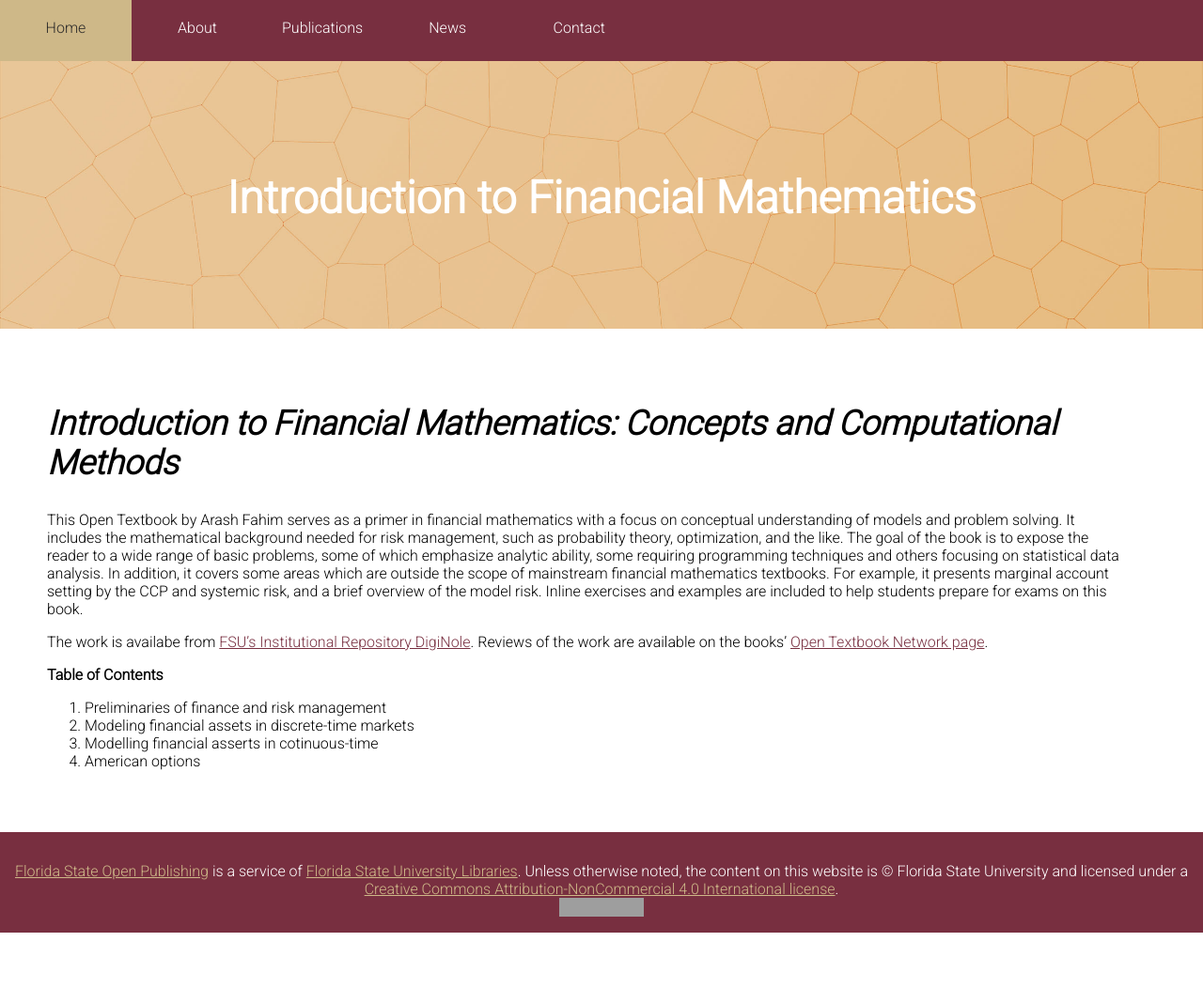
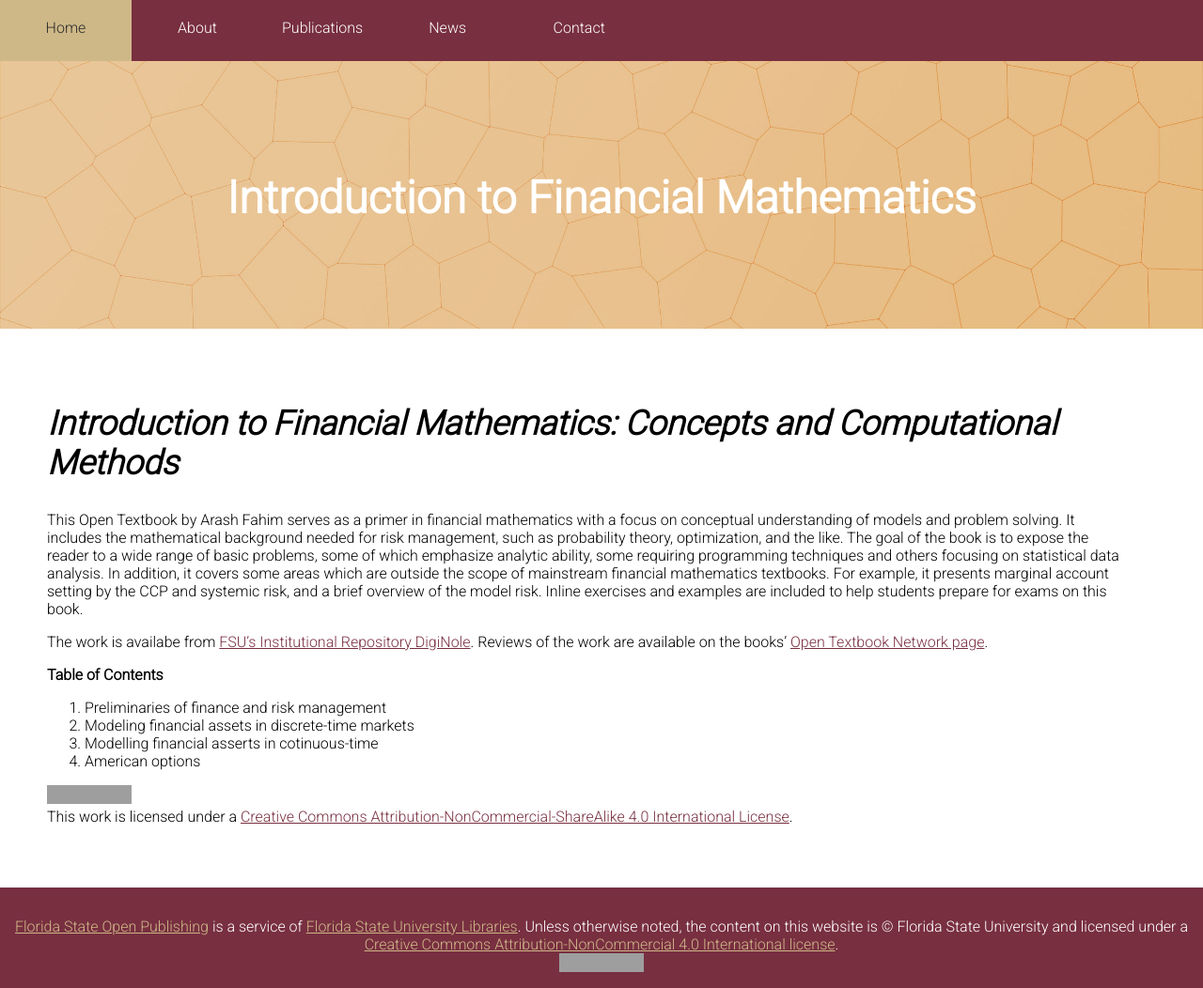
Before and after one commit to fsulibpub/fsulibpub.github.io, a Jekyll site: the page built from _books-oer/finMath.md, in a window 1280 px wide and 1052 px high. Shown: the whole window at 94% size. Built offline with Jekyll 4.4.1, drawn with Linux system fonts in a browser that asks for light colours; part of the change alters nothing that is shown; grey boxes are pictures that could not be loaded.

Commit message:
Update finMath.md

```diff
--- a/_books-oer/finMath.md
+++ b/_books-oer/finMath.md
@@ -8,7 +8,7 @@ image: books-oer/oerFinMath.png
 ## _Introduction to Financial Mathematics: Concepts and Computational Methods_
 This Open Textbook by Arash Fahim serves as a primer in financial mathematics with a focus on conceptual understanding of models and problem solving. It includes the mathematical background needed for risk management, such as probability theory, optimization, and the like. The goal of the book is to expose the reader to a wide range of basic problems, some of which emphasize analytic ability, some requiring programming techniques and others focusing on statistical data analysis. In addition, it covers some areas which are outside the scope of mainstream financial mathematics textbooks. For example, it presents marginal account setting by the CCP and systemic risk, and a brief overview of the model risk. Inline exercises and examples are included to help students prepare for exams on this book.
 
-The work is availabe from <a href="http://fsu.digital.flvc.org/islandora/object/fsu%3A657877" target="_blank">FSU's Institutional Repository DigiNole</a>. Reviews of the work are available on the books' <a href="https://open.umn.edu/opentextbooks/textbooks/747" target="_blank">Open Textbook Network page</a>.
+The work is availabe from <a href="https://doi.org/10.33009/financialmath1" target="_blank">FSU's Institutional Repository DigiNole</a>. Reviews of the work are available on the books' <a href="https://open.umn.edu/opentextbooks/textbooks/747" target="_blank">Open Textbook Network page</a>.
 
 
 **Table of Contents**
@@ -16,3 +16,5 @@ The work is availabe from <a href="http://fsu.digital.flvc.org/islandora/object/
 2. Modeling financial assets in discrete-time markets
 3. Modelling financial asserts in cotinuous-time
 4. American options
+
+<a rel="license" href="http://creativecommons.org/licenses/by-nc-sa/4.0/"><img alt="Creative Commons License" style="border-width:0" src="https://i.creativecommons.org/l/by-nc-sa/4.0/88x31.png" /></a><br />This work is licensed under a <a rel="license" href="http://creativecommons.org/licenses/by-nc-sa/4.0/">Creative Commons Attribution-NonCommercial-ShareAlike 4.0 International License</a>.
```
